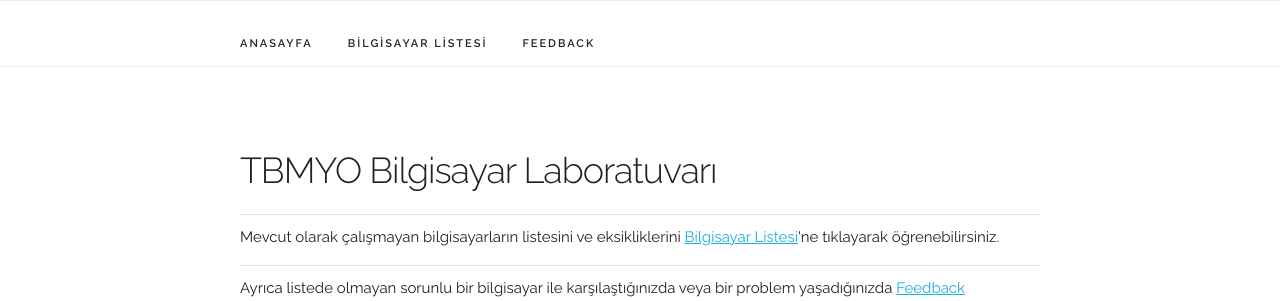
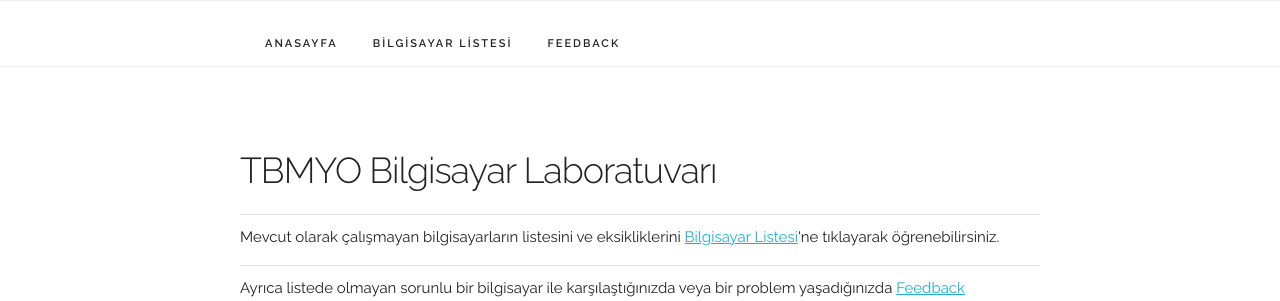
Before and after one commit to SpriginD/LabAppProject, a Flask app: page / in a window 1280 px wide. Shown: the top 301 px of the page. Run offline with Flask 3, Linux system fonts and the light colour scheme; some libraries are stand-ins or nearby versions.

Commit message:
Update navbar.css

```diff
--- a/app/static/css/navbar.css
+++ b/app/static/css/navbar.css
@@ -33,6 +33,7 @@
     justify-content: center;
     align-items: center;
     list-style: none;
+    margin-left: 0;
     margin-bottom: 0;
     margin-top: 1rem;
 }
@@ -146,6 +147,10 @@
 }
 
 @media (min-width: 550px) {
+    .navbar-list {
+        margin-left: 25px;
+    }
+
     .navbar-link {
         margin-right: 35px;
     }
```
